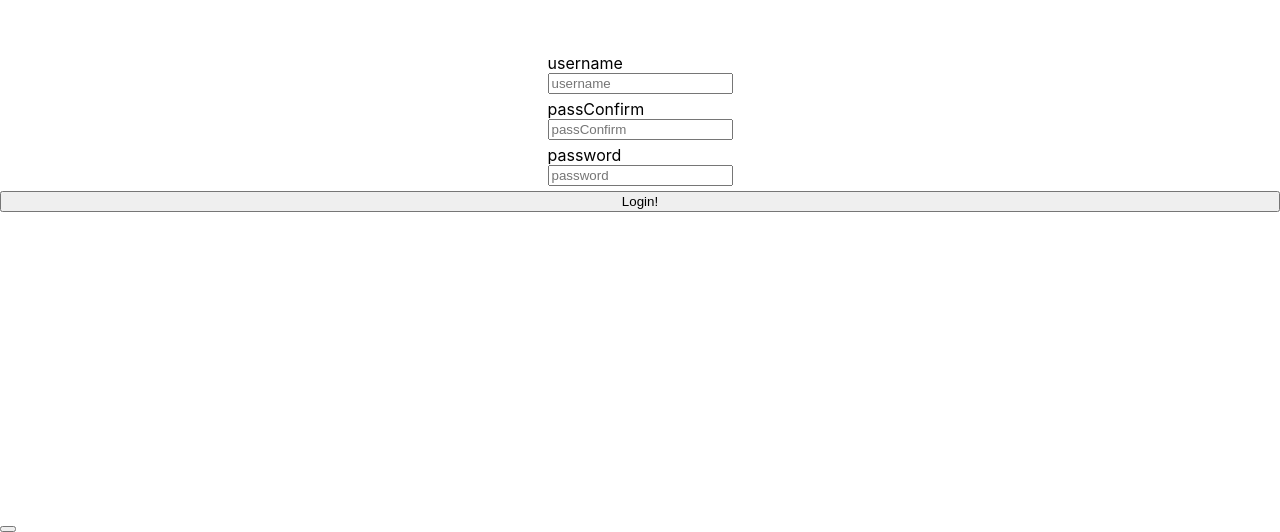
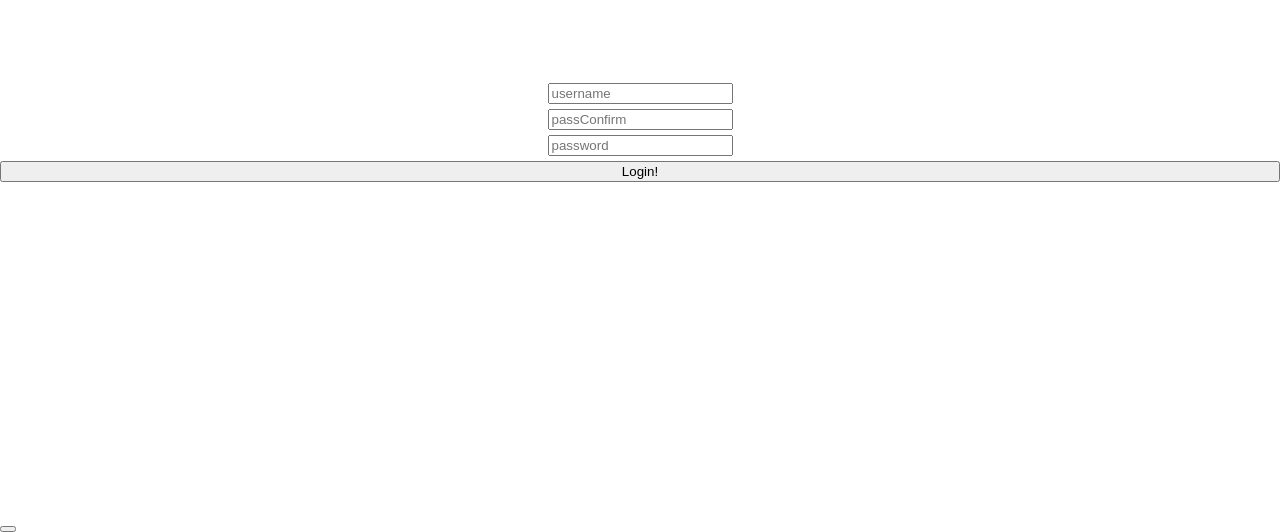
Before and after one commit to CD-Mackay/bad_ui_battles, a React (Create React App) app in the folder ddos-proof-auth/: page / in a window 1280 px wide. Shown: the part 268-800 px from the top of the page. Built offline with nearby package versions, Linux system fonts and the light colour scheme.

Commit message:
style input layout

```diff
--- a/ddos-proof-auth/src/Components/Inputs.js
+++ b/ddos-proof-auth/src/Components/Inputs.js
@@ -1,10 +1,10 @@
 import React from "react";
 import "./Inputs.css";
 
-const Input = ({ type, name, onChange, inputRef, inputValue }) => {
+const Input = ({ type, name, onChange, inputRef, inputValue, label }) => {
   return (
     <div className="input-wrapper">
-      <label htmlFor={name}>{name}</label>
+      <label htmlFor={name}>{label}</label>
       <input
         onChange={onChange}
         type={type}
```
